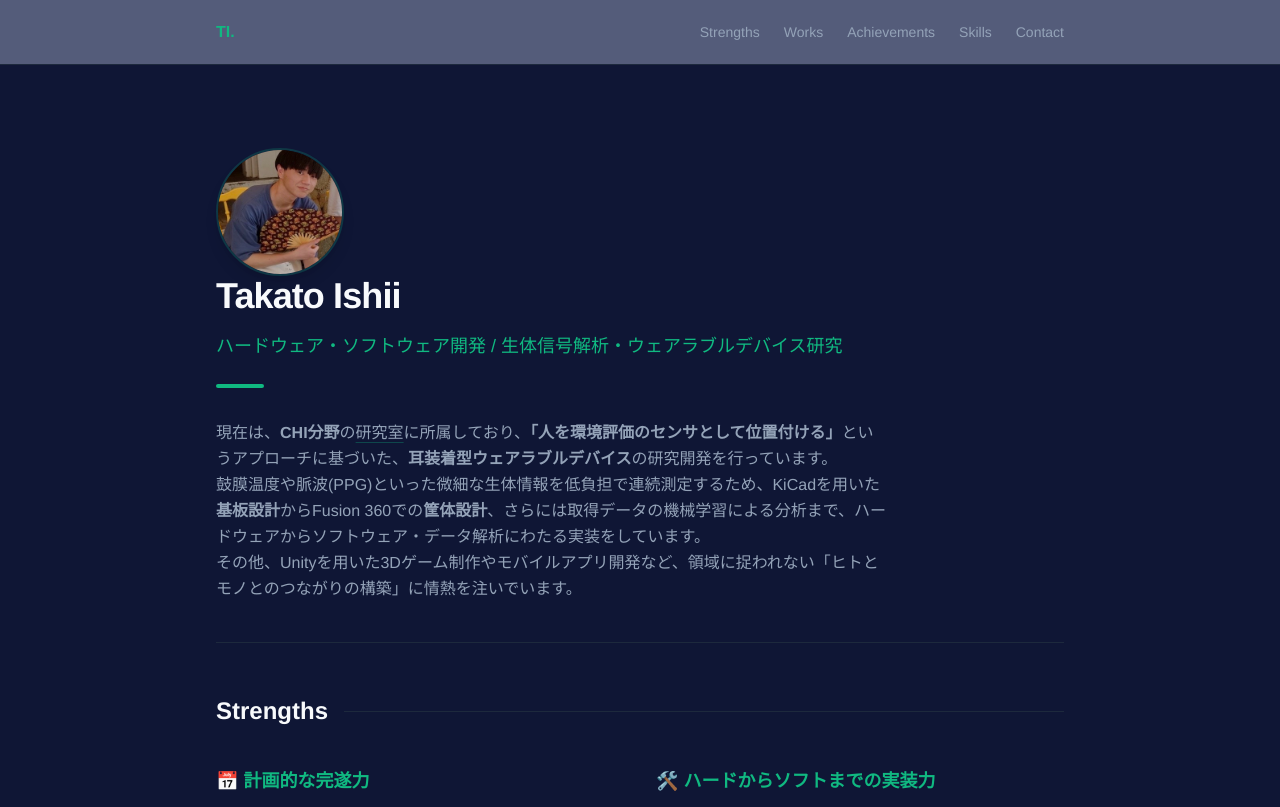
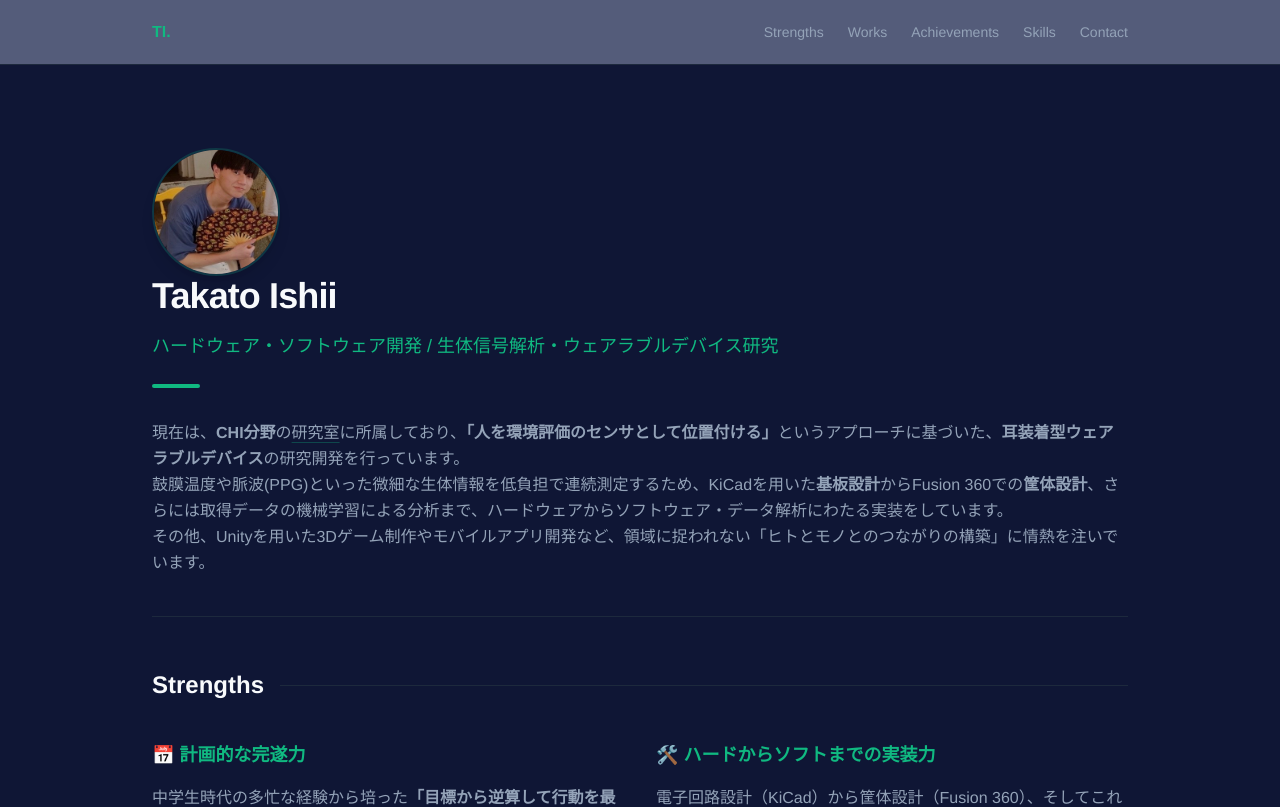
Before and after one commit to Cream-Pan/portfolio, a Next.js app: page / in a window 1280 px wide. Shown: the top 807 px of the page. Built offline with nearby package versions, Linux system fonts and the light colour scheme.

Commit message:
レイアウト調整

```diff
--- a/app/layout.tsx
+++ b/app/layout.tsx
@@ -37,7 +37,7 @@ export default function RootLayout({
     <html lang="ja" className="dark scroll-smooth" style={{ colorScheme: 'dark' }}>
       <body className={`${geistSans.variable} ${geistMono.variable} antialiased`}>
         <header className="fixed top-0 left-0 right-0 z-50 bg-[#5c6482]/90 backdrop-blur-md border-b border-slate-800">
-          <nav className="max-w-4xl mx-auto px-6 h-16 flex items-center justify-between">
+          <nav className="max-w-5xl mx-auto px-6 h-16 flex items-center justify-between">
             <a href="/" className="font-bold text-emerald-primary hover:opacity-80 transition-opacity">
               TI.
             </a>
--- a/app/page.tsx
+++ b/app/page.tsx
@@ -60,7 +60,7 @@ const skillCategories = [
 
 export default function Home() {
   return (
-    <main className="min-h-screen max-w-4xl mx-auto px-6 py-24">
+    <main className="min-h-screen max-w-5xl mx-auto px-6 py-24">
 
       {/* ===== Hero ===== */}
       <section className="mb-10">
@@ -78,7 +78,7 @@ export default function Home() {
         ハードウェア・ソフトウェア開発 / 生体信号解析・ウェアラブルデバイス研究
       </p>
       <div className="mt-6 w-12 h-1 bg-emerald-primary rounded-full" />
-      <p className="mt-8 text-text-sub max-w-2xl leading-relaxed">
+      <p className="mt-8 text-text-sub leading-relaxed text-base">
         現在は、<b>CHI分野</b>の<a href="https://x-lab.team/" target="_blank" rel="noopener noreferrer" className="text-text-sub underline underline-offset-4 decoration-emerald-primary/30 hover:text-emerald-primary hover:decoration-emerald-primary transition-all">研究室</a>に所属しており、<b>「人を環境評価のセンサとして位置付ける」</b>というアプローチに基づいた、<b>耳装着型ウェアラブルデバイス</b>の研究開発を行っています。<br/>
         鼓膜温度や脈波(PPG)といった微細な生体情報を低負担で連続測定するため、KiCadを用いた<b>基板設計</b>からFusion 360での<b>筐体設計</b>、さらには取得データの機械学習による分析まで、ハードウェアからソフトウェア・データ解析にわたる実装をしています。<br/>
         その他、Unityを用いた3Dゲーム制作やモバイルアプリ開発など、領域に捉われない「ヒトとモノとのつながりの構築」に情熱を注いでいます。
@@ -145,7 +145,7 @@ export default function Home() {
               </span>
             </div>
 
-            <p className="mt-4 text-text-sub leading-relaxed">
+            <p className="mt-4 text-text-sub leading-relaxed text-base">
               {work.description}
             </p>
 
--- a/app/works/[slug]/page.tsx
+++ b/app/works/[slug]/page.tsx
@@ -27,7 +27,7 @@ export default async function WorkDetail({ params }: Props) {
   }
 
   return (
-    <main className="min-h-screen max-w-4xl mx-auto px-6 py-24">
+    <main className="min-h-screen max-w-5xl mx-auto px-6 py-24">
       <section>
         <div className="flex items-center gap-4 mb-8">
           <div className="h-px grow bg-slate-800" />
```
